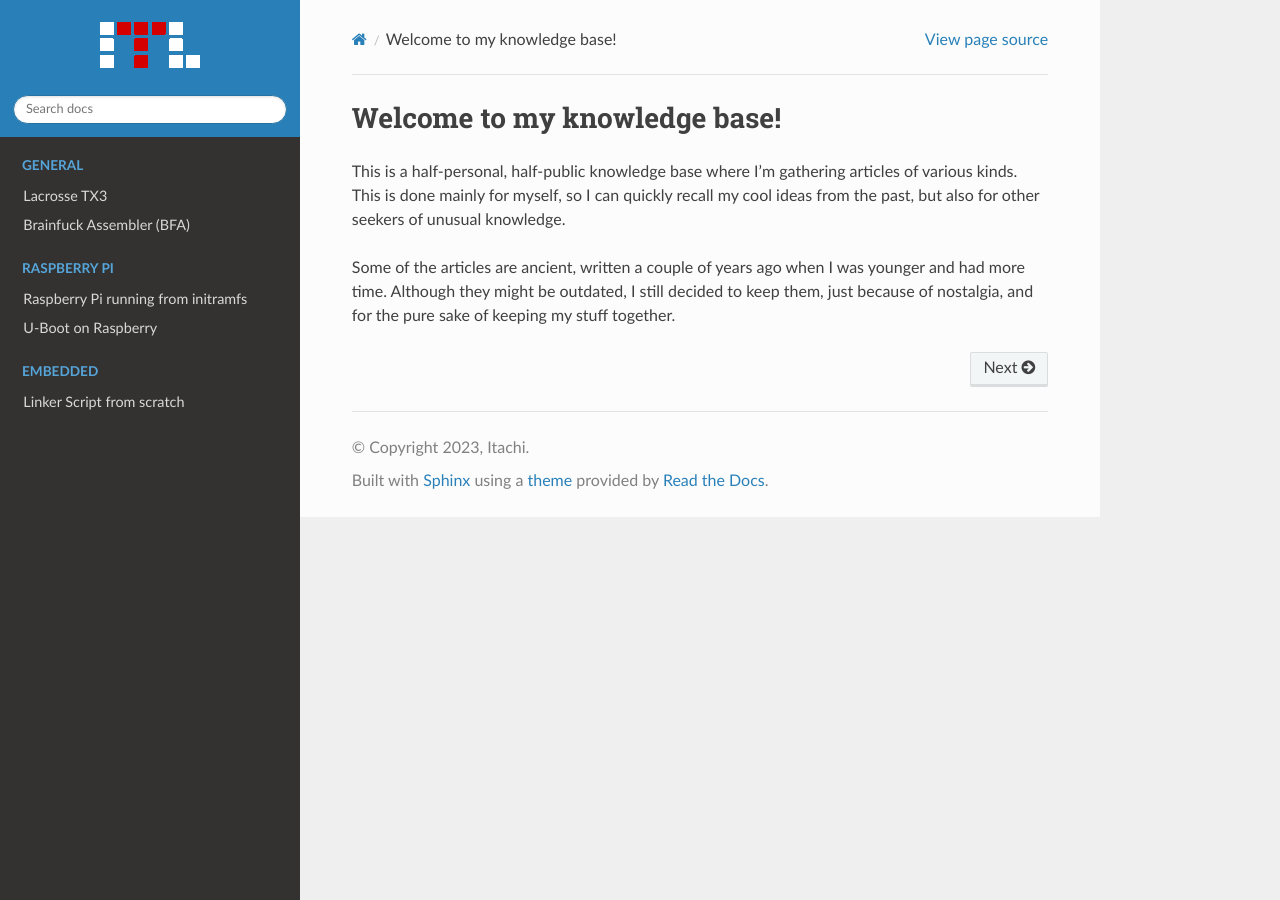
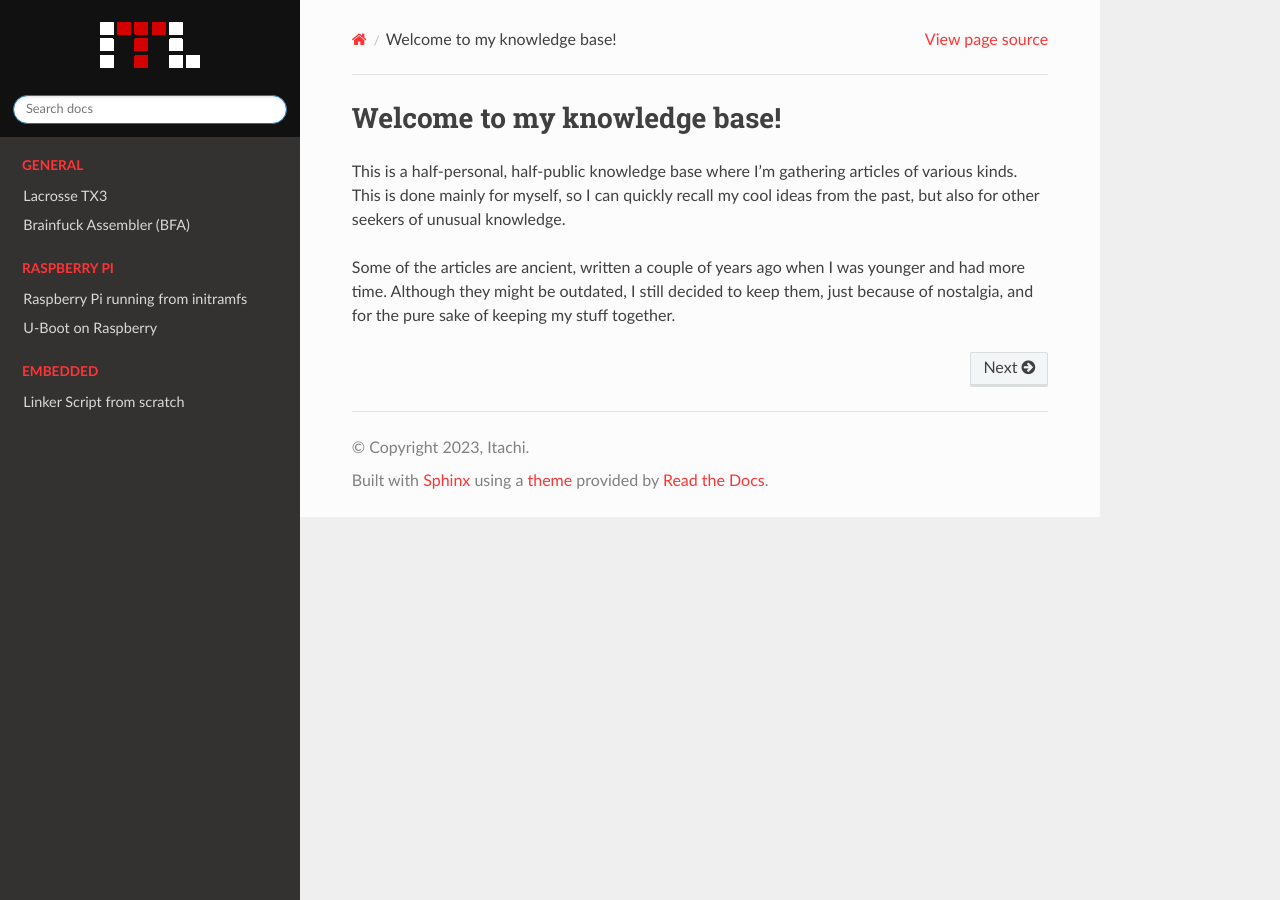
Before and after one commit to ITachiLab/itachi.pl, a Sphinx documentation site: the page built from sphinx/docs/index.rst, in a window 1280 px wide. Built offline with Sphinx 7.4.7 and the Read the Docs theme 2.0.0, drawn with Linux system fonts in a browser that asks for light colours.

Commit message:
Change colors and page title.

```diff
--- /dev/null
+++ b/sphinx/docs/_static/css/custom.css
@@ -0,0 +1,31 @@
+.wy-side-nav-search {
+    background-color: #111;
+}
+
+.wy-menu-vertical header, .wy-menu-vertical p.caption {
+    color: #ff3434;
+}
+
+a {
+    color: #ff3434;
+}
+
+a:hover {
+    color: #ff5e5e;
+}
+
+a:visited {
+    color: #b65959;
+}
+
+.wy-menu-vertical a {
+    color: #d9d9d9;
+}
+
+.wy-menu-vertical a:active {
+    background-color: #b92929;
+}
+
+.wy-side-nav-search .wy-dropdown > a:hover, .wy-side-nav-search > a:hover {
+    background: none;
+}
--- a/sphinx/docs/conf.py
+++ b/sphinx/docs/conf.py
@@ -19,6 +19,7 @@ extensions = [
 
 templates_path = ['_templates']
 exclude_patterns = ['_build', 'Thumbs.db', '.DS_Store']
+highlight_language = 'text'
 
 
 
@@ -31,3 +32,7 @@ html_theme_options = {
     'logo_only': True,
 }
 html_logo = 'logo.png'
+html_title = 'ITachi Lab Docs'
+html_css_files = [
+    'css/custom.css',
+]
```
